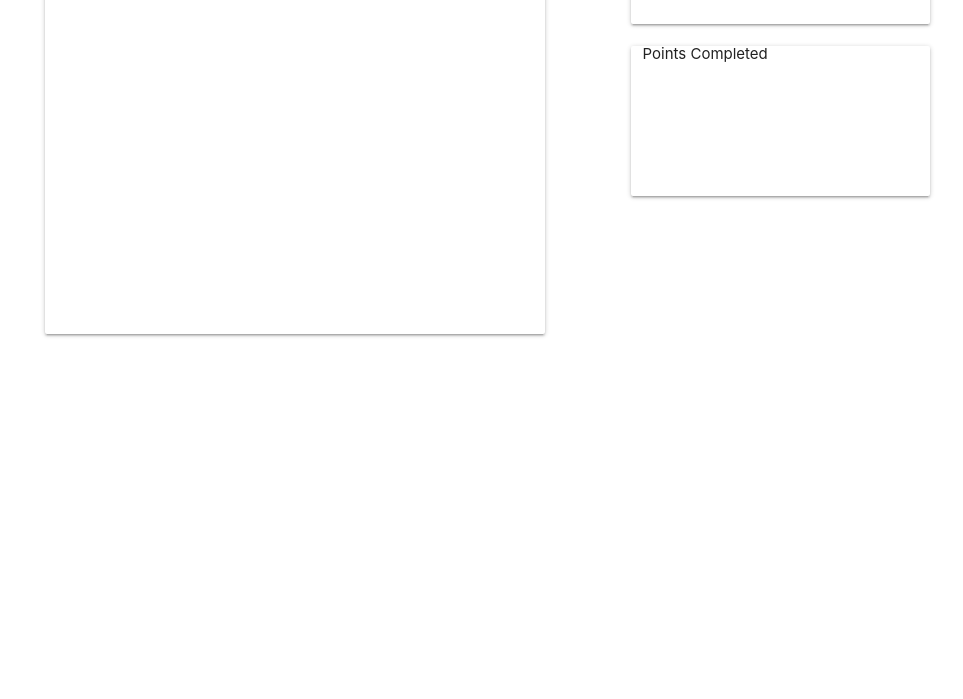
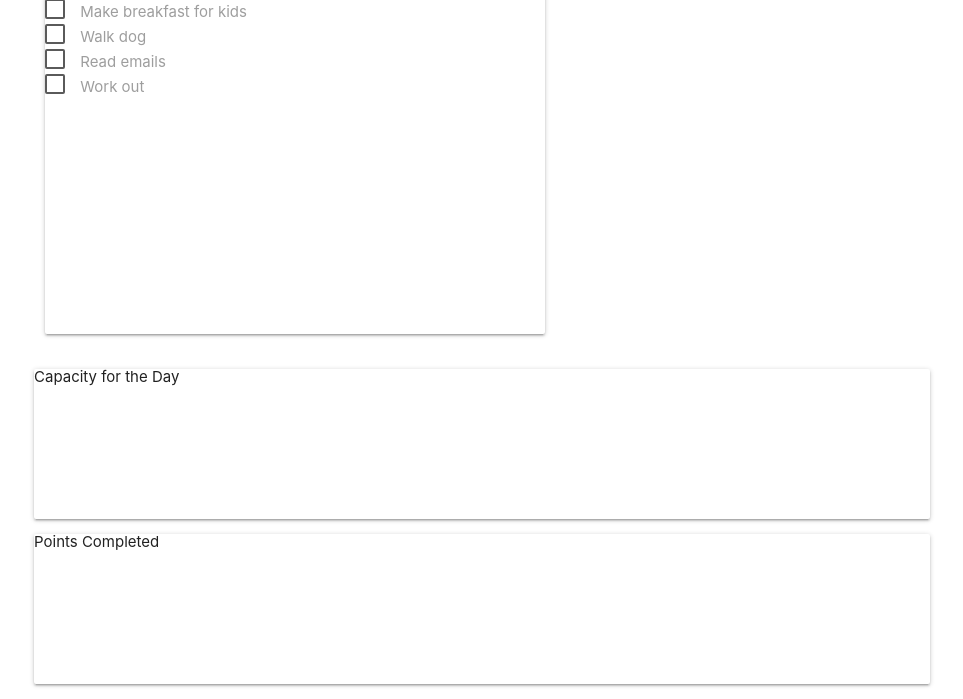
Before and after one commit to whereispolaris/my-daily-dash, a plain HTML site: page index.html in a window 1280 px wide. Shown: the part 198-897 px from the top of the page, without its empty margins (158-1121 px from the left). Before the commit the page ends 800 px from the top, so only its background shows below. Drawn offline with nearby package versions, Linux system fonts and the light colour scheme.

Commit message:
Added dummy to do list with checkboxes.

```diff
--- a/index.html
+++ b/index.html
@@ -1,5 +1,6 @@
 <!DOCTYPE html>
 <html lang="en">
+
 <head>
     <meta charset="UTF-8">
     <meta name="viewport" content="width=device-width, initial-scale=1.0">
@@ -21,6 +22,7 @@
     <script src="https://www.gstatic.com/firebasejs/6.2.4/firebase-database.js"></script>
 
 </head>
+
 <body>
     <div class="container">
         <nav>
@@ -34,18 +36,46 @@
                 <!--inline styling can be removed-->
                 <div class="card" style="height: 400px">
                     <h3 id="my-board">My Board</h3>
+                    <form action="#">
+                        <p class="collection-item">
+                            <label>
+                                <input type="checkbox" class="filled-in" />
+                                <span>Make breakfast for kids</span>
+                            </label>
+                        </p>
+                        <p class="collection-item">
+                            <label>
+                                <input type="checkbox" class="filled-in" />
+                                <span>Walk dog</span>
+                            </label>
+                        </p>
+                        <p class="collection-item">
+                            <label>
+                                <input type="checkbox" class="filled-in" />
+                                <span>Read emails</span>
+                            </label>
+                        </p>
+                        <p class="collection-item">
+                            <label>
+                                <input type="checkbox" class="filled-in" />
+                                <span>Work out</span>
+                            </label>
+                        </p>
+                    </form>
                 </div>
             </div>
-            <!--inline styling can be removed-->
-            <div class="card col s4 m4 offset-m1" style="height: 150px">Capacity for the Day</div>
-            <div class="card col s4 m4 offset-m1" style="height: 150px">Points Completed</div>
-            </div>
         </div>
+        <!--inline styling can be removed-->
+        <div class="card col s4 m4 offset-m1" style="height: 150px">Capacity for the Day</div>
+        <div class="card col s4 m4 offset-m1" style="height: 150px">Points Completed</div>
+    </div>
+    </div>
 
     </div>
 
     <!--Jquery CDN-->
-    <script src="https://code.jquery.com/jquery-3.4.1.slim.js" integrity="sha256-BTlTdQO9/fascB1drekrDVkaKd9PkwBymMlHOiG+qLI=" crossorigin="anonymous"></script>
+    <script src="https://code.jquery.com/jquery-3.4.1.slim.js"
+        integrity="sha256-BTlTdQO9/fascB1drekrDVkaKd9PkwBymMlHOiG+qLI=" crossorigin="anonymous"></script>
 
     <!-- Link to Moment.js -->
     <script src="https://cdn.jsdelivr.net/momentjs/2.12.0/moment.min.js"></script>
@@ -53,4 +83,5 @@
     <!--Our .js file-->
     <script type="text/javascript" src="assets/javascript/app.js"></script>
 </body>
+
 </html>
```
